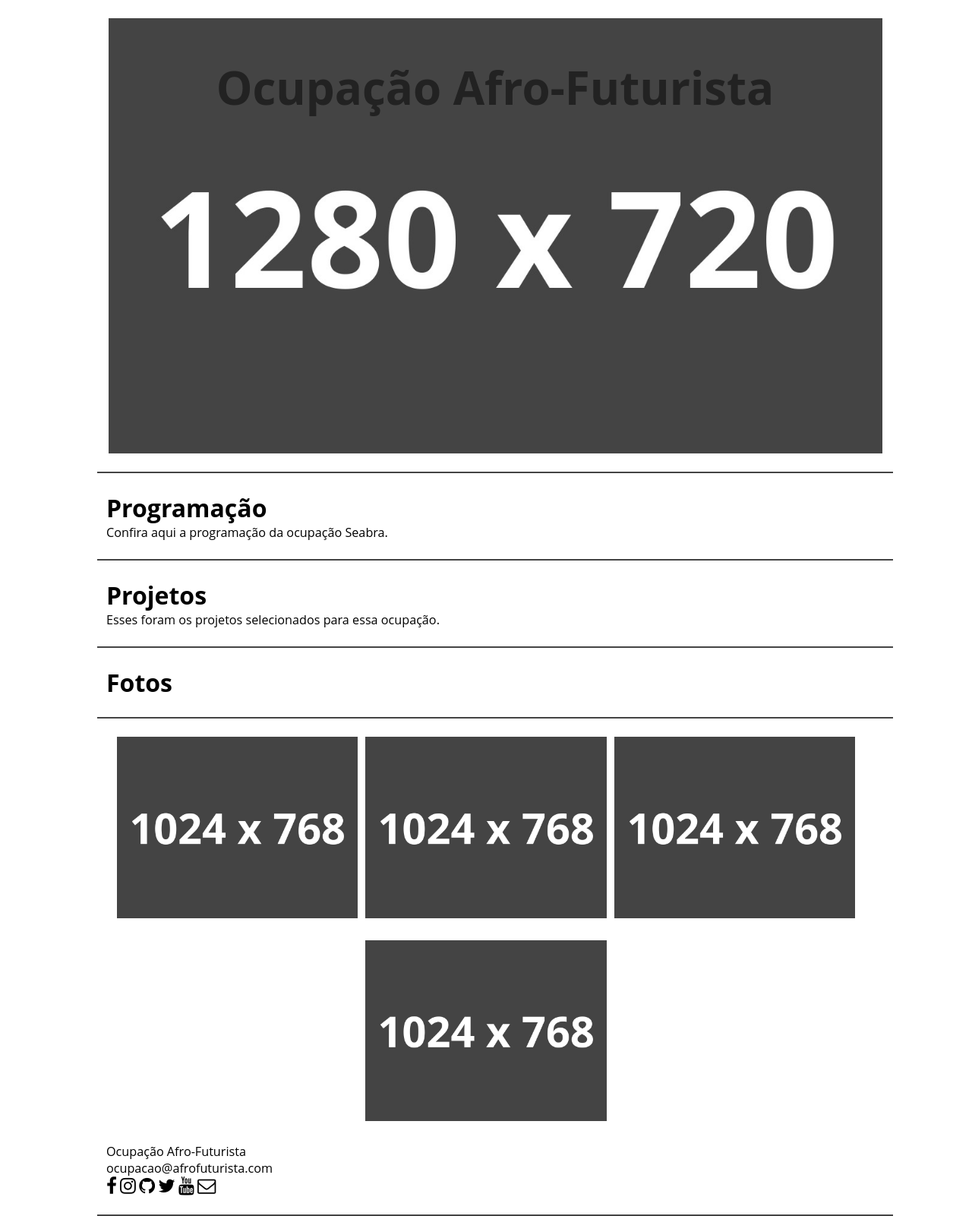
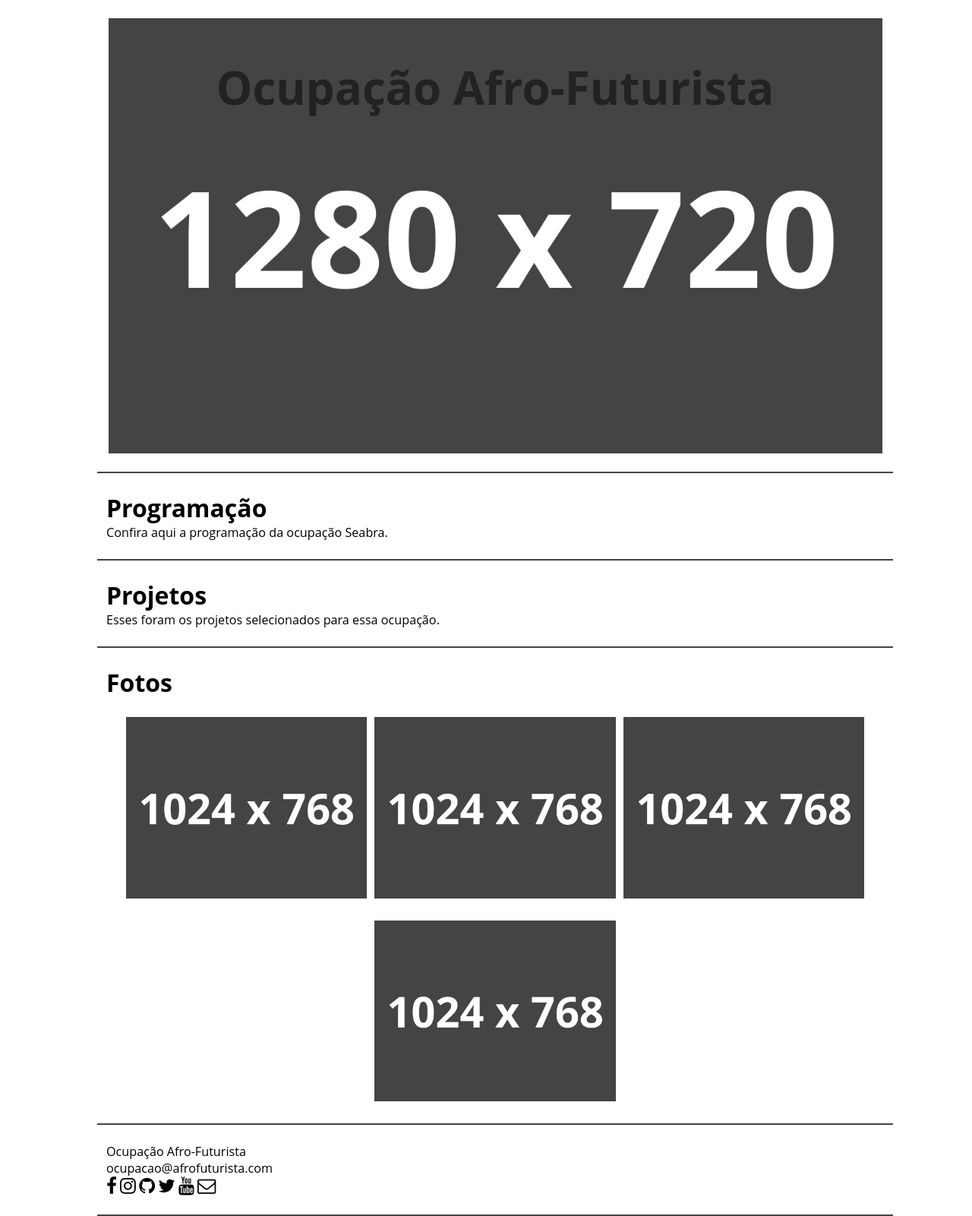
Before and after one commit to ocupacao/ocupacao.github.io, a Jekyll site: the page built from _pages/seabra.md, in a window 1280 px wide. Shown: the whole page at 76% size. Built offline with Jekyll 4.4.1, drawn with Linux system fonts in a browser that asks for light colours; nearby versions of some CDN libraries.

Commit message:
moves gallery to inside section

```diff
--- a/_layouts/event.html
+++ b/_layouts/event.html
@@ -12,11 +12,11 @@
           <section class="section">
             <div class="section-title">{{ sec.title }}</div>
             <div class="section-content">{{ sec.content }}</div>
+
+            {% if sec.swipebox %}
+              {% include swipebox.html prefix=sec.swipebox %}
+            {% endif %}
           </section>
-
-          {% if sec.swipebox %}
-            {% include swipebox.html prefix=sec.swipebox %}
-          {% endif %}
         {% endif %}
       {% endfor %}
       {% include footer.html %}
```
